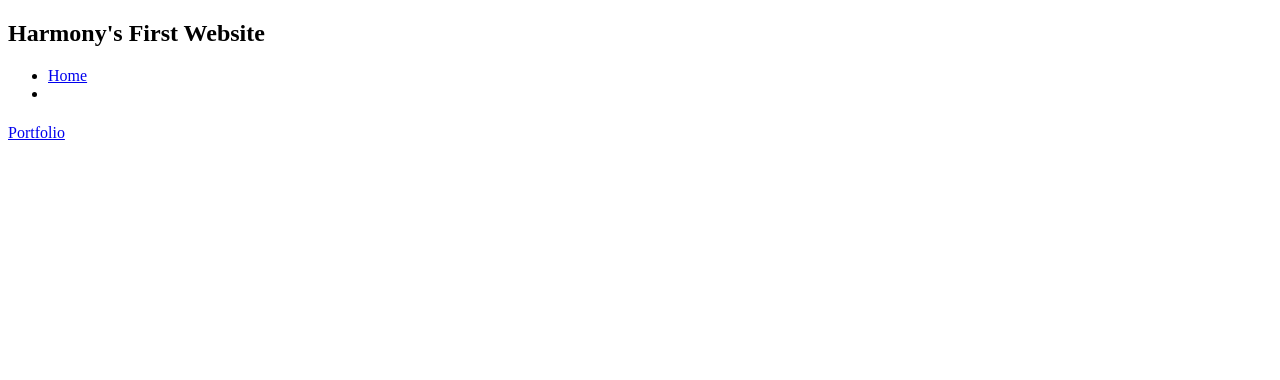
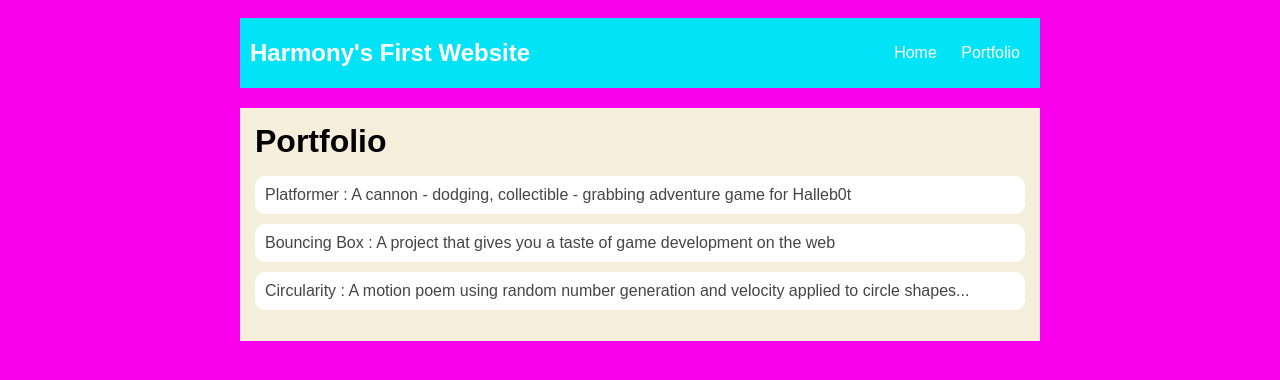
Before and after one commit to harmonydear9/harmonydear9.github.io, a plain HTML site: page portfolio.html in a window 1280 px wide. Drawn offline with Linux system fonts and the light colour scheme.

Commit message:
finished website

```diff
--- a/portfolio.html
+++ b/portfolio.html
@@ -2,6 +2,7 @@
 <html>
     <head>
         <title>Harmony's First Website</title>
+        <link rel="stylesheet" href="style.css">
     </head>
 
     <body>
@@ -13,15 +14,20 @@
                      <a class="nav-a"href="index.html">Home</a>
                 </li>
                 <li class="nav-li">
-                    <a class="nav-a"href="index.html>Portfolio</a>"
+                    <a class="nav-a"href="index.html">Portfolio</a>
                 </li>
               </ul>
             </nav>
-            <main></main>
-        <div class="content">
-        <h1></h1> Portfolio
-        <ul id="potfolio">
-
-        </ul>
+            <main>
+                <div class="content">
+                    <h1>Portfolio</h1>
+                    <ul id="portfolio">
+                        <li><a href="projects/platformer/">Platformer : A cannon - dodging, collectible - grabbing adventure game for Halleb0t</a></li>
+                        <li><a href="projects/bouncing-box/">Bouncing Box : A project that gives you a taste of game development on the web </a></li>
+                        <li><a href="projects/circularity/">Circularity : A motion poem using random number generation and velocity applied to circle shapes...</a></li>
+                    </ul>
+                </div>
+            </main>
+        </div>
     </body>
 </html>
--- a/style.css
+++ b/style.css
@@ -61,3 +61,28 @@
 h2, h3 {
     margin: 0px;
 }
+  /* portfolio styles */
+  .content h1 {
+    color: black;
+}
+
+#portfolio {
+    list-style-type: none;
+    padding-left: 0;
+}
+
+#portfolio li {
+    background: #fff;
+    padding: 10px;
+    border-radius: 10px;
+    margin-bottom: 10px;
+}
+
+#portfolio li:hover {
+    background: #eee;
+}
+
+#portfolio a {
+    text-decoration: none;
+    color: #454545;
+}
```
